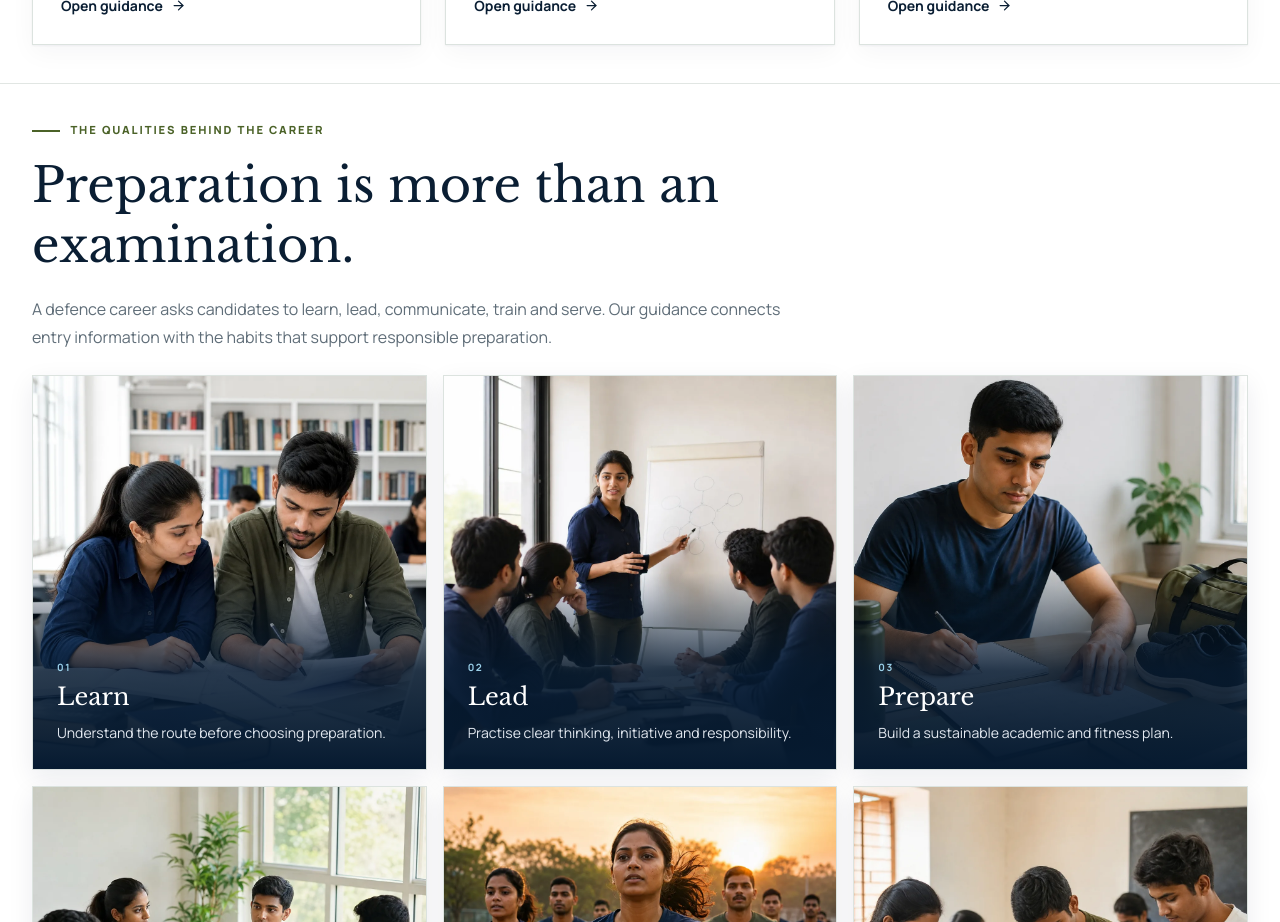
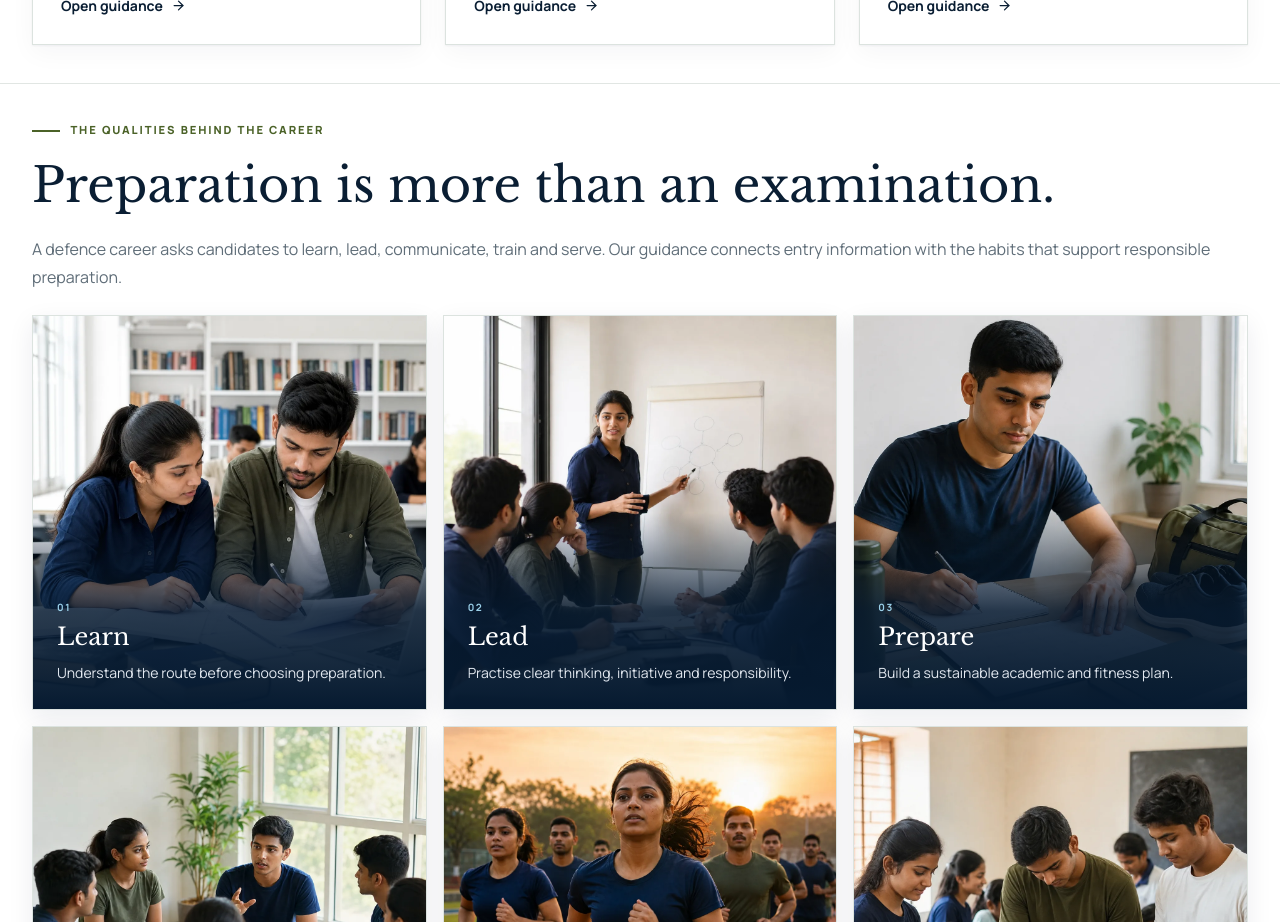
Before and after one commit to 247vks/MarchAheadAcademy, a Next.js app: page / in a window 1280 px wide. Shown: the part 2440-3362 px from the top of the page. Built offline with nearby package versions, Linux system fonts and the light colour scheme; no server answers.

Commit message:
Use full content width for homepage preparation introduction

```diff
--- a/app/page.tsx
+++ b/app/page.tsx
@@ -468,7 +468,7 @@ export default function Home() {
         aria-labelledby="preparation-heading"
       >
         <div className="mx-auto max-w-7xl">
-          <div className="max-w-3xl">
+          <div className="w-full">
             <p className="section-kicker">The qualities behind the career</p>
             <h2
               id="preparation-heading"
--- a/tests/site-quality.cjs
+++ b/tests/site-quality.cjs
@@ -95,6 +95,12 @@ const server = http.createServer((req, res) => {
         await page.setViewportSize({ width, height: 900 });
         await page.evaluate(() => new Promise(resolve => requestAnimationFrame(() => requestAnimationFrame(resolve))));
         if (route === '/') {
+          const preparationWidth = await page.locator('#preparation-heading').evaluate(heading => {
+            const intro = heading.parentElement;
+            const section = intro.parentElement;
+            return Math.abs(intro.getBoundingClientRect().width - section.getBoundingClientRect().width) < 1;
+          });
+          if (!preparationWidth) failures.push(`Home: preparation introduction should use the full content width at ${width}px`);
           const serviceLayout = await page.locator('#services').evaluate(section => {
             const heading = section.querySelector('h2');
             const caption = [...section.querySelectorAll('p')].find(node => node.textContent.includes('Clear distinctions'));
```
